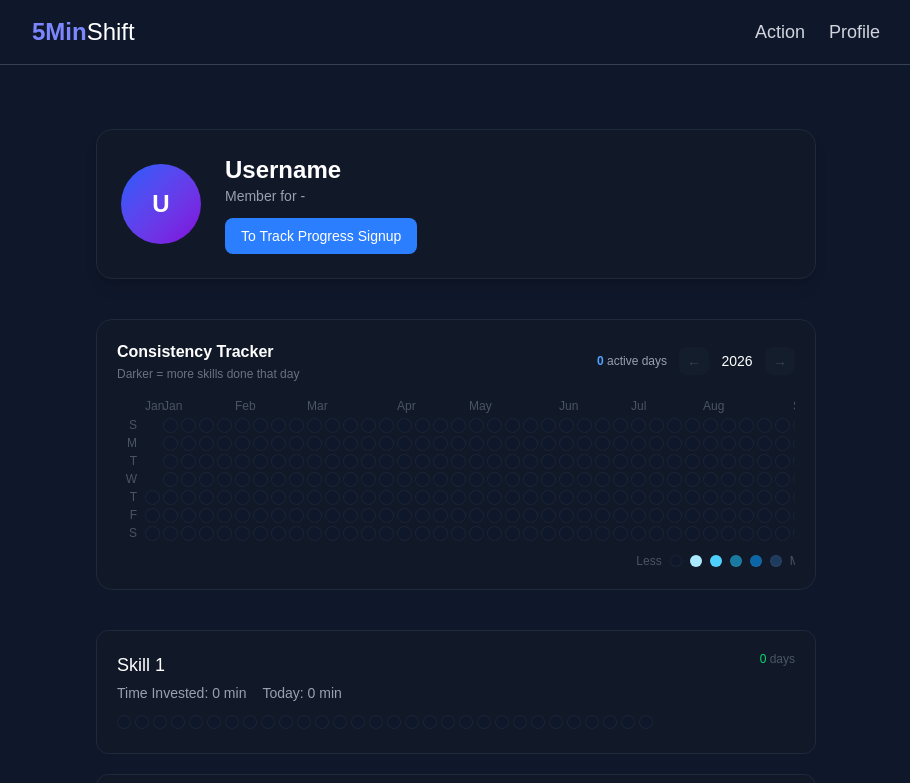
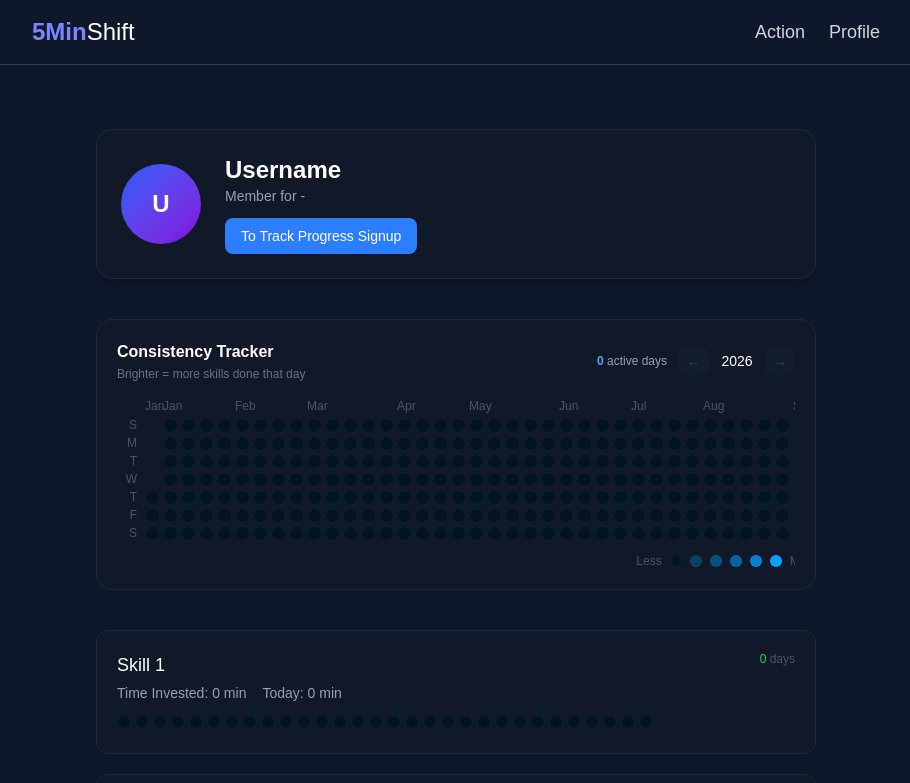
Before and after one commit to goldenbird4750/FirstFive, a Next.js app: page /profile in a window 1280 px wide. Shown: the top 783 px of the page, without its empty margins (184-1094 px from the left). Built offline with nearby package versions, Linux system fonts and the light colour scheme; no server answers.

Commit message:
final changes before second deplyment

```diff
--- a/src/app/profile/page.tsx
+++ b/src/app/profile/page.tsx
@@ -47,12 +47,12 @@ function getDaysOfYear(year: number): string[] {
 }
 
 function getCircleColor(value: number): string {
-  if (value === 0) return "#0f172a";
-  if (value === 1) return "#ABE9FF";
-  if (value === 2) return "#4DD0FF";
-  if (value === 3) return " #187AA1";
-  if (value === 4) return" #0C65A6";
-  return "#1e3a5f";
+  if (value === 0) return "#001421";
+  if (value === 1) return "#004069";
+  if (value === 2) return "#005082";
+  if (value === 3) return "#0063A1";
+  if (value === 4) return" #0081D1";
+   return "#00A1FF";
 }
 
 function getMembershipDuration(dateString: string): string {
@@ -118,7 +118,7 @@ function MainTracker({
       <div className="flex items-center justify-between mb-4 flex-wrap gap-2">
         <div>
           <h3 className="text-base font-semibold text-white">Consistency Tracker</h3>
-          <p className="text-xs text-gray-500 mt-0.5">Darker = more skills done that day</p>
+          <p className="text-xs text-gray-500 mt-0.5">Brighter = more skills done that day</p>
         </div>
         <div className="flex items-center gap-3">
           <span className="text-xs text-gray-400">
```
